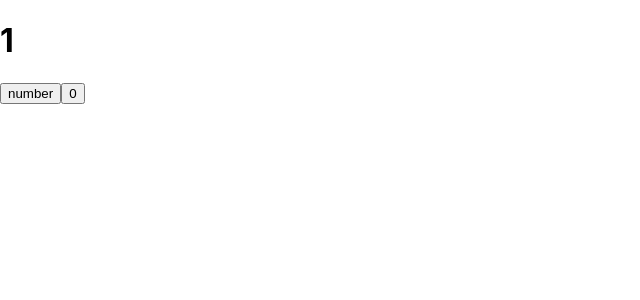
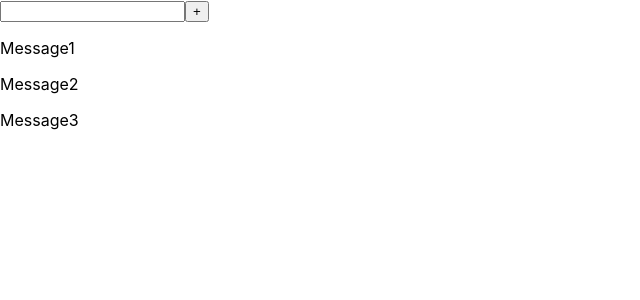
Before and after one commit to AramZakaryan/microtasks-s1-igor, a React (Create React App) app: page / in a window 1280 px wide. Shown: the top 300 px of the page, without its empty margins (0-640 px from the left). Built offline with nearby package versions, Linux system fonts and the light colour scheme.

Commit message:
Interim Result of 01-Sprint, Week-2 (Input)

```diff
--- a/src/App.tsx
+++ b/src/App.tsx
@@ -8,6 +8,8 @@
 import {LessonButton} from "./LessonSprint01Week01Button/LessonButton";
 import {Button} from "./LessonSprint01Week01Button/Button";
 import {LessonState} from "./LessonSprint01Week01useState/LessonUseState";
+import {LessonFilter} from "./LessonSprint01Week01Filter/LessonFilter";
+import {LessonInput} from "./LessonSprint01Week02Input/LessonInput";
 
 function App() {
     // let studentsList = [
@@ -30,21 +32,28 @@
 
 
     return (<>
-        {/*Lesson: 01-Sprint, Week-1, Components*/}
+        {/*Lesson: Sprint-01, Week-1, Components*/}
         {/*<Header title={"This is HeaderTitle"}/>*/}
         {/*<Body titleForBody={"This is BodyTitle"}/>*/}
         {/*<Footer titleForFooter={"This is FooterTitle"}/>*/}
 
-        {/*Lesson: 01-Sprint, Week-1, Map*/}
+        {/*Lesson: Sprint-01, Week-1, Map*/}
         {/*<NewComponent students={studentsList}/>*/}
 
-        {/*Lesson: 01-Sprint, Week-1, Button*/}
+        {/*Lesson: Sprint-01, Week-1, Button*/}
         {/*<LessonButton/>*/}
         {/*<Button name={"YoutubeChanel-1"} callback={() => buttonFoo("Vasya", 18, "Minsk")}/> /!*Step 02*!/*/}
         {/*<Button name={"YoutubeChanel-2"} callback={() => buttonFoo("Ivan", 34, "Yerevan")}/>*/}
 
-        {/*Lesson: 01-Sprint, Week-1, useState*/}
-        <LessonState/>
+        {/*Lesson: Sprint-01, Week-1, useState*/}
+        {/*<LessonState/>*/}
+
+        {/*Lesson: Sprint-01, Week-1, Filter*/}
+        {/*<LessonFilter/>*/}
+
+        {/*Lesson: Sprint-01, Week-2, Input*/}
+        <LessonInput/>
+
     </>)
 }
 
--- /dev/null
+++ b/src/LessonSprint01Week02Input/FullInput.tsx
@@ -0,0 +1,27 @@
+import React, {ChangeEvent, ChangeEventHandler, Dispatch, SetStateAction, useState} from 'react';
+
+type FullInputPropsType= {
+    addMessage: (text: string)=>void
+}
+
+
+
+export const FullInput:React.FC<FullInputPropsType> = (props) => {
+    let [text, setText] =useState("")
+    const onChangeInputHandler = (event:ChangeEvent<HTMLInputElement>) => {
+        setText( event.currentTarget.value)
+    }
+
+    const onClickButtonHandler = () => {
+        props.addMessage(text)
+        setText("")
+
+    }
+    return (
+        <div>
+            <input value={text} onChange={onChangeInputHandler}/>
+            <button onClick={onClickButtonHandler}>+</button>
+            {}
+        </div>
+    );
+};
--- /dev/null
+++ b/src/LessonSprint01Week02Input/LessonInput.tsx
@@ -0,0 +1,23 @@
+import React, {useState} from "react";
+import {FullInput} from "./FullInput";
+
+export const LessonInput = () => {
+
+    let [messages, setMessages] = useState([
+        {message: "Message1"},
+        {message: "Message2"},
+        {message: "Message3"},
+    ])
+
+    const addMessage = (argument:string) => {
+        setMessages([{message: argument},...messages])
+    }
+
+
+    return (
+        <div>
+            <FullInput addMessage={addMessage}/>
+            {messages.map((el,ind)=><p key={ind}>{el.message}</p>)}
+        </div>
+    )
+}
```
Also changed, not shown: src/LessonSprint01Week01Filter/LessonFilter.tsx (+38 -2 lines).
